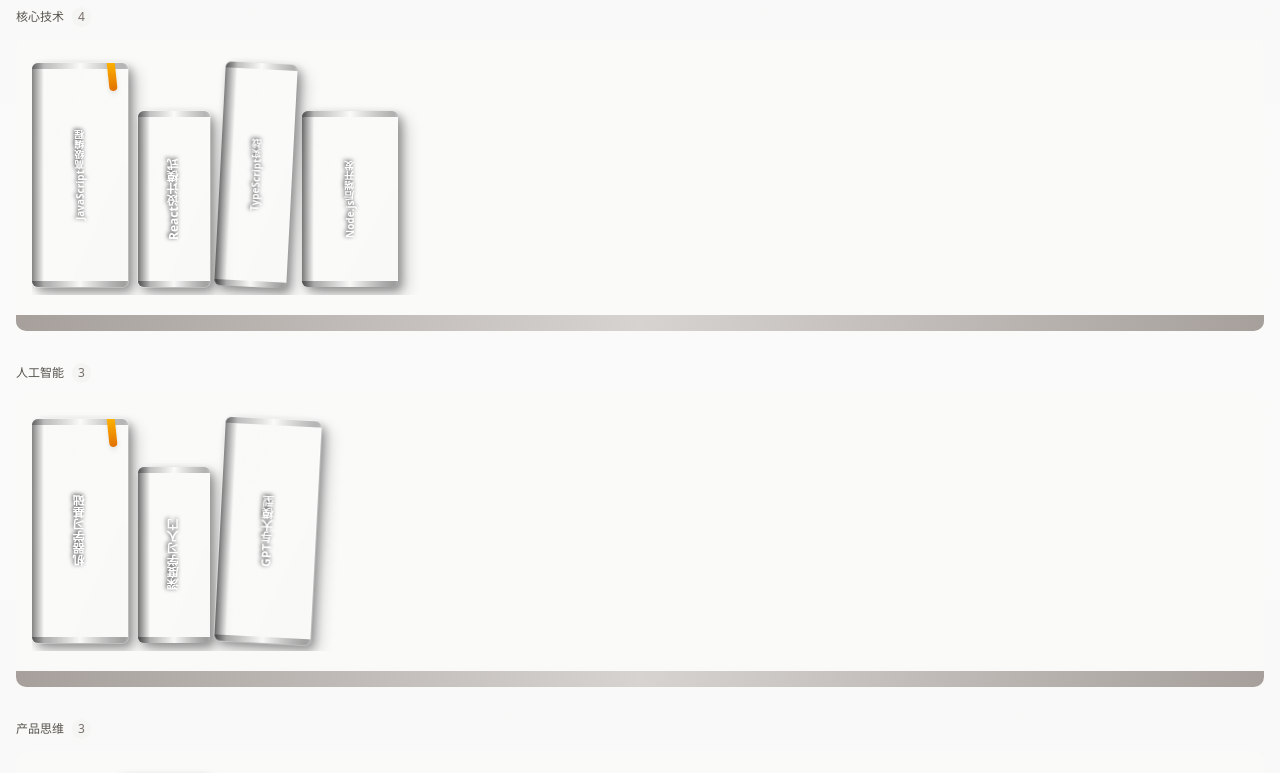
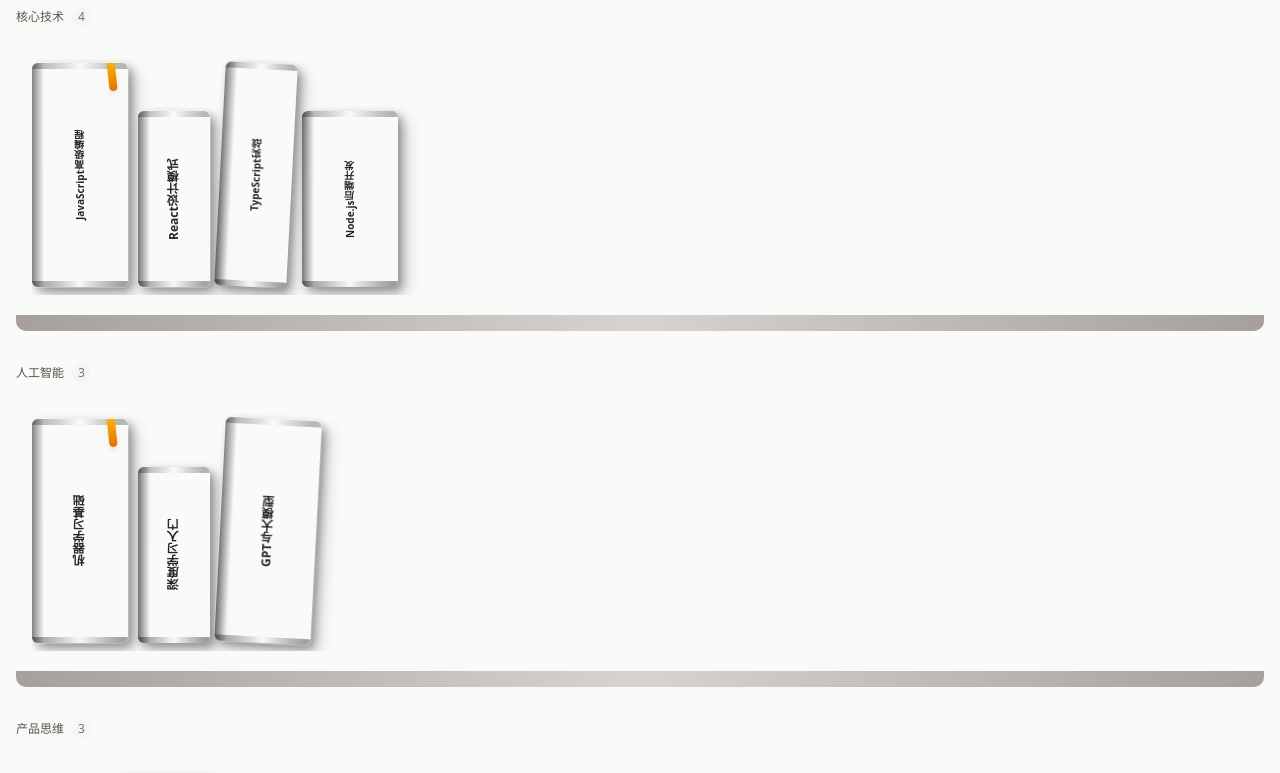
Before and after one commit to aitiaoma001/ai-tiaoma-bookshelf, a Next.js app: page / in a window 1280 px wide. Shown: the part 1200-1973 px from the top of the page. Built offline with nearby package versions, Linux system fonts and the light colour scheme.

Commit message:
style: 书本字体改为深色

```diff
--- a/src/components/Book.tsx
+++ b/src/components/Book.tsx
@@ -165,7 +165,7 @@
         <div className="flex-1 flex items-center justify-center p-2 rotate-180" style={{ writingMode: 'vertical-rl' }}>
           <span
             className={cn(
-              'text-xs font-bold text-white transition-all duration-300 drop-shadow-[1px_1px_2px_rgba(0,0,0,0.8)]',
+              'text-xs font-bold text-stone-800 transition-all duration-300 drop-shadow-[0_1px_2px_rgba(255,255,255,0.5)]',
               !showTitle && 'blur-sm select-none',
               isPrivate && !isUnlocked && 'blur-md',
               title.length > 10 && 'text-[10px]',
```
